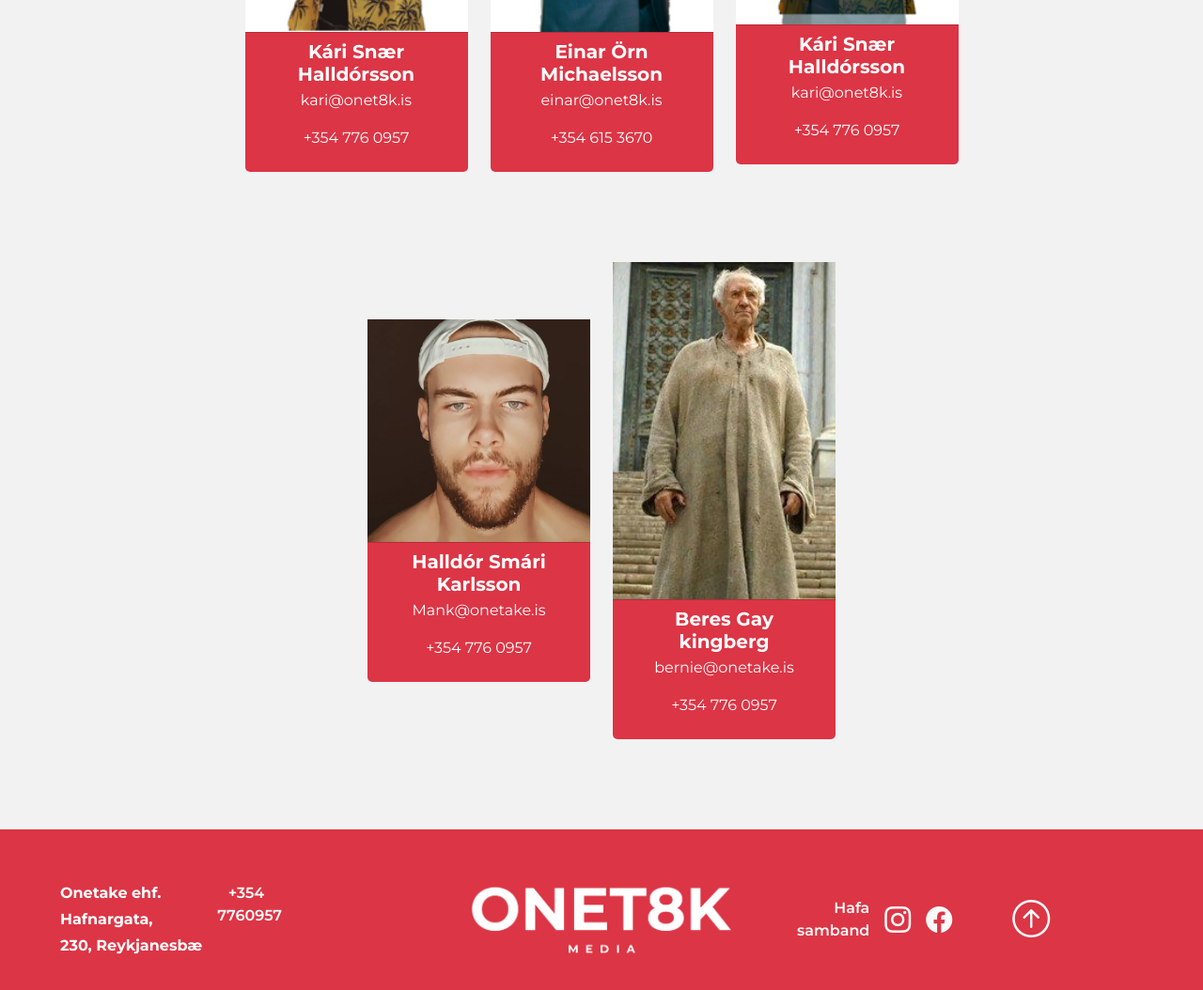
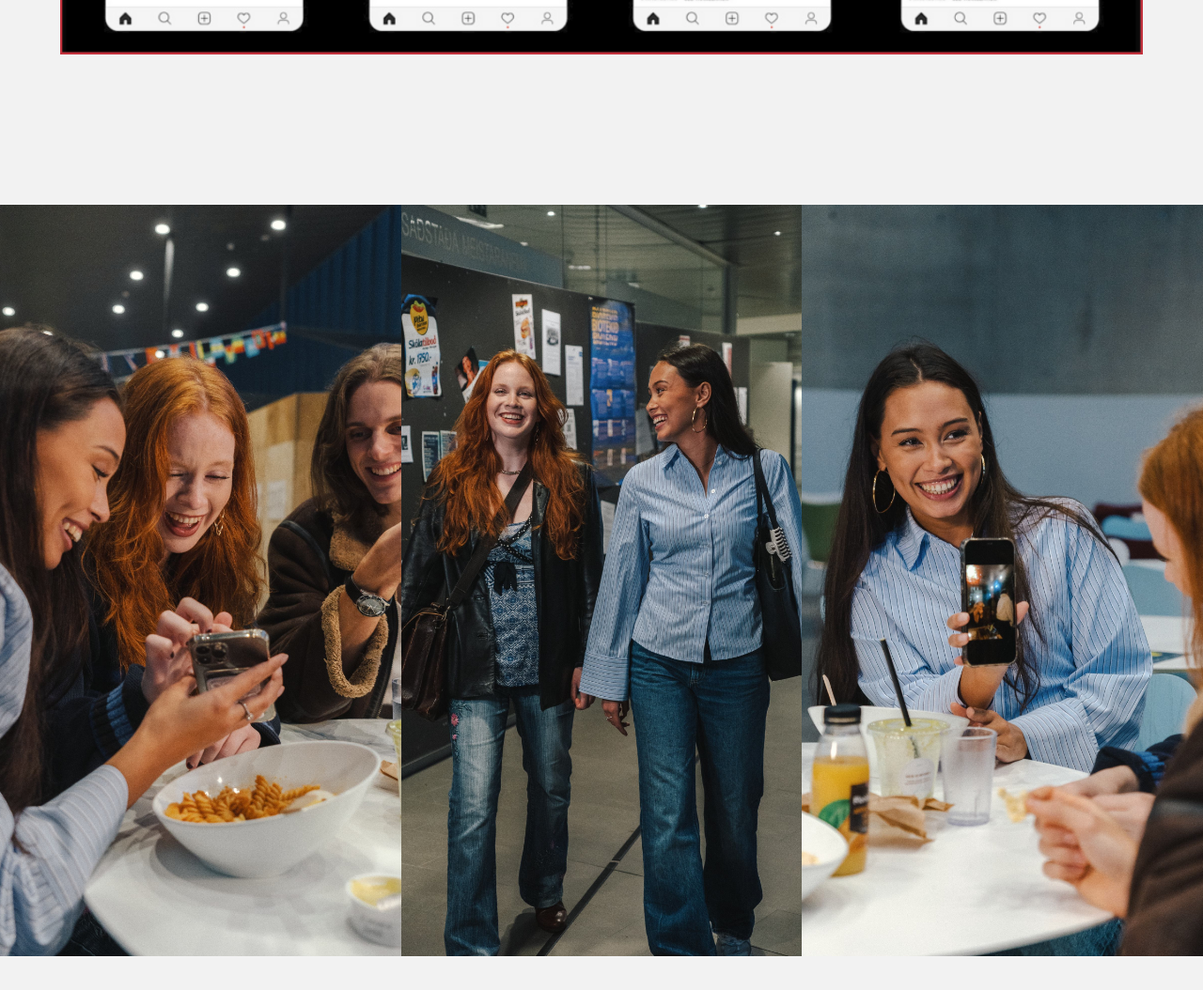
Before and after one commit to bernardlinberg/Onet8k, a plain HTML site: page snjalltryggingar.html in a window 1280 px wide. Shown: the part 2180-3234 px from the top of the page at 94% size. Drawn offline with nearby package versions, Linux system fonts and the light colour scheme.

Commit message:
fixed collapsed header for um okkur og snjalltryggingar, added more features to snjalltryggingar

```diff
--- a/Style.css
+++ b/Style.css
@@ -235,6 +235,9 @@ main#app {
     transform: none;
     opacity: 1;
   }
+  .gallery-3vh .img-col {
+    min-height: 40vh;
+  }
 }
 
 .project-panel {
@@ -246,3 +249,25 @@ main#app {
   opacity: 0.90;
   padding: 3rem 0;
 }
+
+.hero-img-size {
+  width: clamp(320px, 90vw, 1200px);
+  height: auto;
+  display: block;
+  margin: 0 auto;
+}
+
+.gallery-3vh {
+  min-height: 100vh;
+}
+
+.gallery-3vh .img-col {
+  min-height: 100vh;
+}
+
+.gallery-3vh .gallery-img {
+  width: 100%;
+  height: 100%;
+  object-fit: cover;
+  display: block;
+}
--- a/snjalltryggingar.html
+++ b/snjalltryggingar.html
@@ -17,6 +17,11 @@
         <div class="container-fluid">
             <a href="index.html" class="navbar-brand ps-5 fw-bold fs-1"> <img src="Assets/Img/ONETAKE LOGO.png" alt="onet8k logo" style="height: 60px; width: auto;"> </a>
 
+            <button class="navbar-toggler" type="button"
+                     data-bs-toggle="collapse" data-bs-target="#navMenu"
+                     aria-controls="navMenu" aria-expanded="false" aria-label="Toggle navigation">
+                    <span class="navbar-toggler-icon"></span>
+            </button>
 
             <div class="collapse navbar-collapse" id="navMenu">
 
@@ -122,71 +127,31 @@
       </div>
     </div>
   </div>
+  <section class="mt-10">
   </section>
-
-<!-- TEYMIÐ -->
-<section class="text-light position-relative p-5">
-    <h1 class="display-3 fw-bold pb-5 text-center">Teymið</h1>
-      <div class="container text-light">
-        <div class="row align-items-center justify-content-center p-5">
-          <div class="col-md-3">
-            <div class="card border-0">
-              <img src="Assets/Img/Kári.png" alt="">
-              <div class="card-footer bg-danger text-white text-center">
-                <h5 class="mb-1 fw-bold">Kári Snær Halldórsson</h5>
-                <p>kari@onet8k.is</p>
-                <p>+354 776 0957</p>
+  <section class="photo-fullvh">
+    <img src="Assets/Img/standin.png" alt="single hero" class="hero-img-size">
+  </section>
+  <section class="mt-10">
+  </section>
+  <section class="gallery-3vh">
+    <div class="container-fluid g-0">
+      <div class="row g-0 h-100">
+        <div class="col-12 col-lg-4 img-col">
+          <img src="Assets/Img/Jpeg/KSH08990.jpg" alt="" class="gallery-img">
         </div>
+        <div class="col-12 col-lg-4 img-col">
+          <img src="Assets/Img/Jpeg/KSH09077.jpg" alt="" class="gallery-img">
         </div>
-          </div>
-
-          <div class="col-md-3">
-            <div class="card border-0">
-              <img src="Assets/Img/Einar.png" alt="">
-              <div class="card-footer bg-danger text-white text-center">
-                <h5 class="mb-1 fw-bold">Einar Örn Michaelsson</h5>
-                <p>einar@onet8k.is</p>
-                <p>+354 615 3670</p>
-              </div>
-            </div>
-          </div>
-
-          <div class="col-md-3">
-            <div class="card border-0">
-              <img src="Assets/Img/Kænar.png" alt="">
-              <div class="card-footer bg-danger text-white text-center">
-                <h5 class="mb-1 fw-bold">Kári Snær Halldórsson</h5>
-                <p>kari@onet8k.is</p>
-                <p>+354 776 0957</p>
-              </div>
-            </div>
-          </div>
-
-        </div>
-        <div class="row align-items-center justify-content-center p-5">
-          <div class="col-md-3">
-            <div class="card border-0">
-              <img src="Assets/Img/dori.png" alt="">
-              <div class="card-footer bg-danger text-white text-center">
-                <h5 class="mb-1 fw-bold">Halldór Smári Karlsson</h5>
-                <p>Mank@onetake.is</p>
-                <p>+354 776 0957</p>
-              </div>
-            </div>
-          </div>
-          <div class="col-md-3">
-            <div class="card border-0">
-              <img src="Assets/Img/bernard.png" alt="">
-              <div class="card-footer bg-danger text-white text-center">
-                <h5 class="mb-1 fw-bold">Beres Gay kingberg</h5>
-                <p>bernie@onetake.is</p>
-                <p>+354 776 0957</p>
-              </div>
-            </div>
+        <div class="col-12 col-lg-4 img-col">
+          <img src="Assets/Img/Jpeg/KSH08855.jpg" alt="" class="gallery-img">
         </div>
       </div>
     </div>
   </section>
+</section>
+
+
 
 
 </main>
```
Also changed, not shown: server.js (deleted, +0 -15 lines), umOkkur.html (+5 -0 lines), Assets/Img/standin.png (added). Lines whose indentation alone changed are shown as unchanged.
